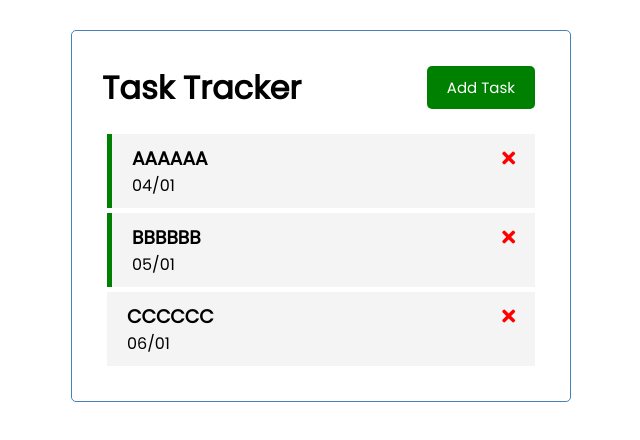
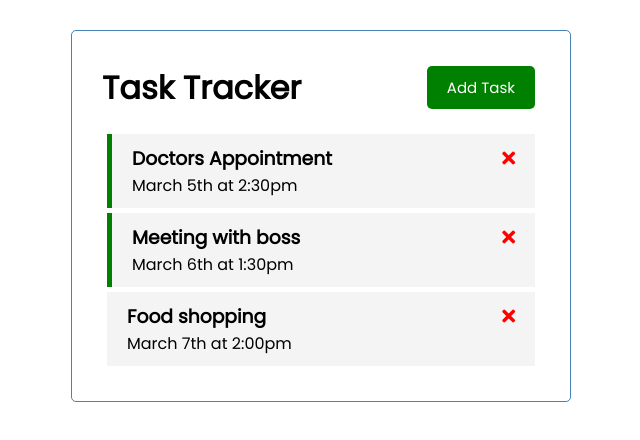
Before and after one commit to parkercatz/vue-crash-cource, a Vue app: page / in a window 1280 px wide. Shown: the top 440 px of the page, without its empty margins (319-959 px from the left). Built offline with nearby package versions, Linux system fonts and the light colour scheme; data requests are answered from the project's data file.

Commit message:
feat: fetchTasksでデータを取得

```diff
--- a/src/App.vue
+++ b/src/App.vue
@@ -50,28 +50,14 @@
         task.id === id ? { ...task, reminder: !task.reminder } : task
       )
     },
+    async fetchTasks() {
+      const res = await fetch('http://localhost:5000/tasks')
+      const data = await res.json()
+      return data
+    },
   },
-  created() {
-    this.tasks = [
-      {
-        id: 1,
-        text: 'AAAAAA',
-        day: '04/01',
-        reminder: true,
-      },
-      {
-        id: 2,
-        text: 'BBBBBB',
-        day: '05/01',
-        reminder: true,
-      },
-      {
-        id: 3,
-        text: 'CCCCCC',
-        day: '06/01',
-        reminder: false,
-      },
-    ]
+  async created() {
+    this.tasks = await this.fetchTasks()
   },
 }
 </script>
```
